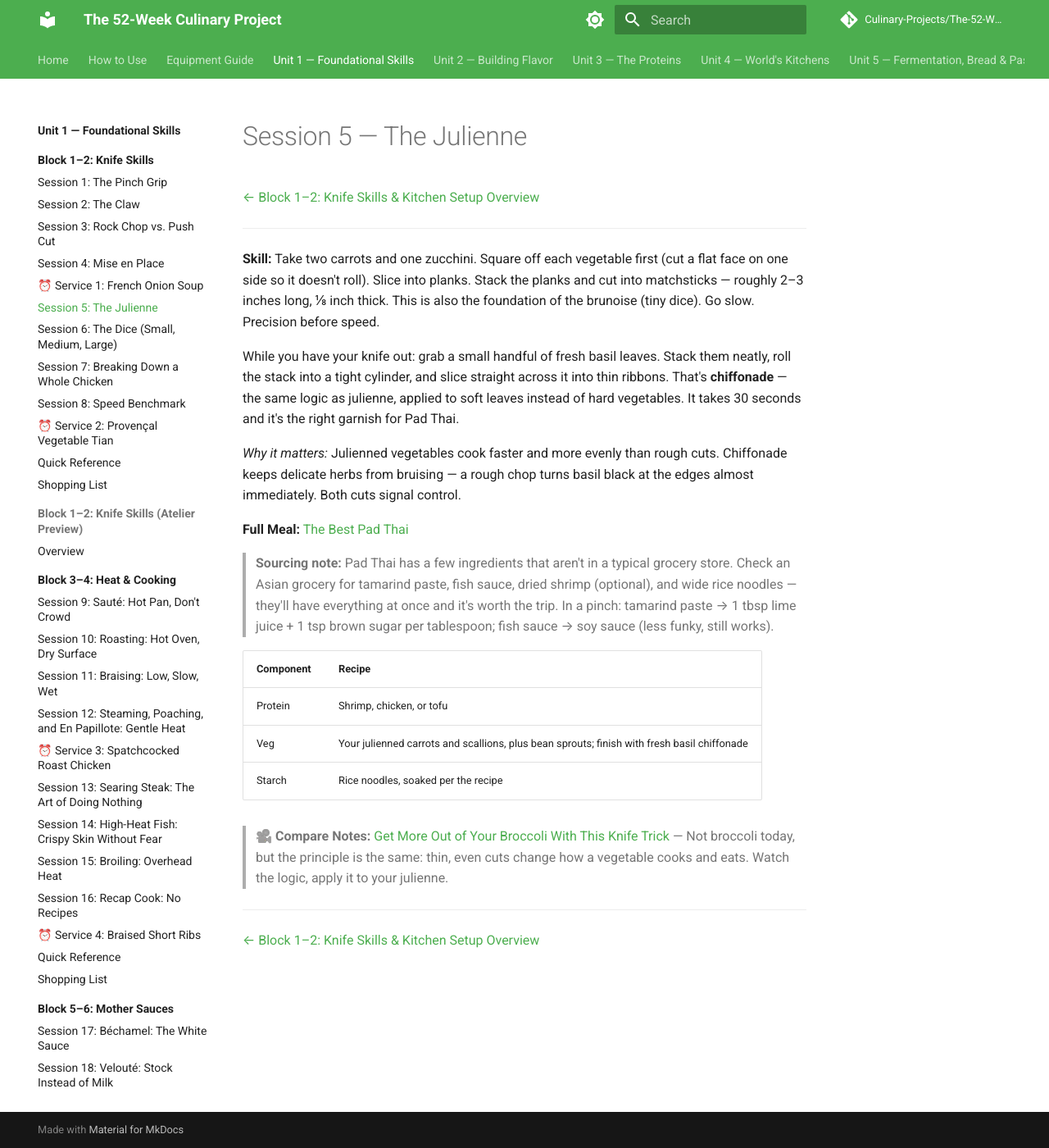
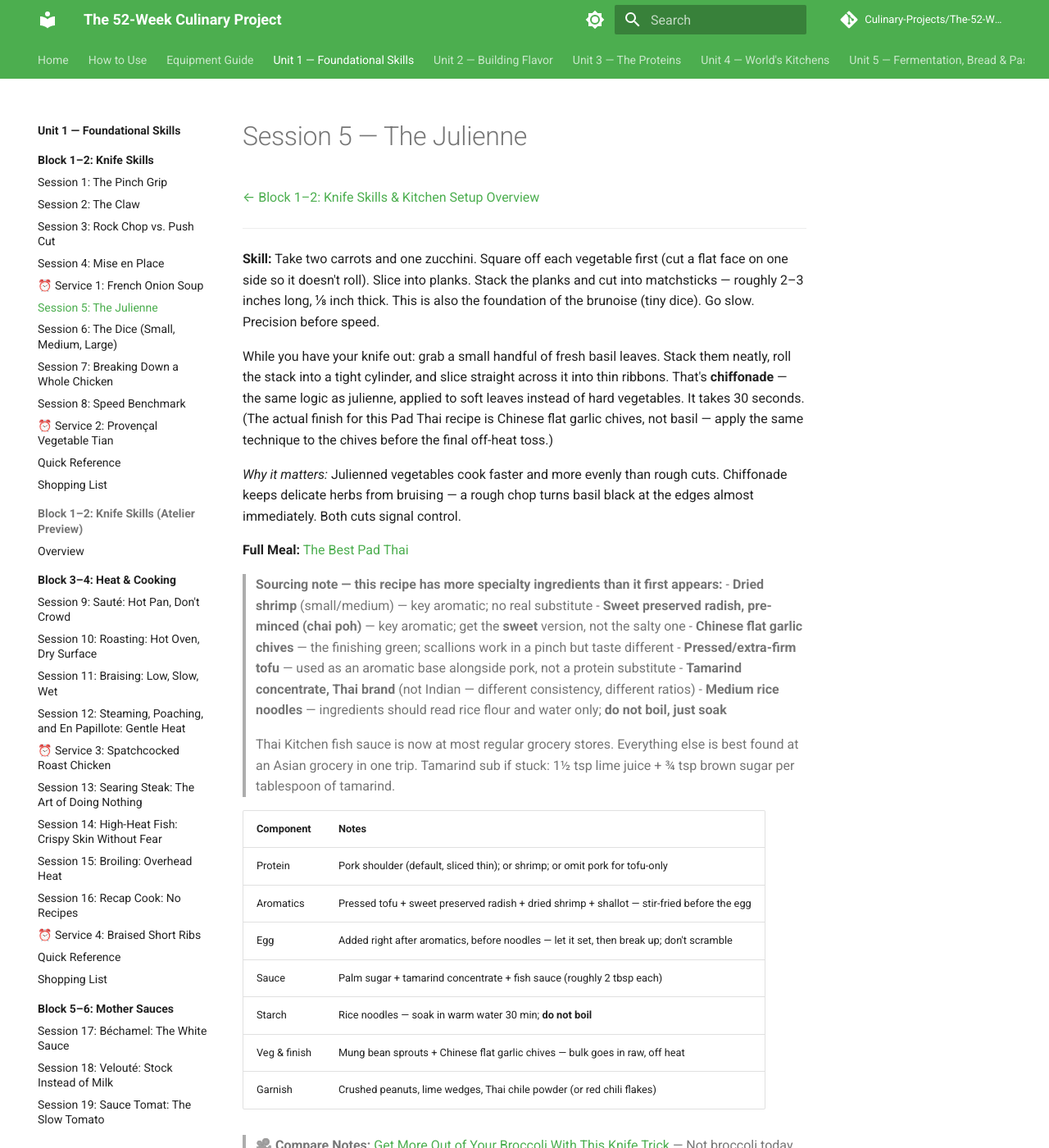
Before and after one commit to Culinary-Projects/The-52-Week-Culinary-Project, an MkDocs documentation site: the page built from docs/blocks/01-foundational-skills/01-02-knife-skills/session-5-the-julienne.md, in a window 1280 px wide and 1400 px high. Shown: the whole window at 82% size. Built offline with MkDocs 1.6.1 and Material for MkDocs 9.7.7, drawn with Linux system fonts in a browser that asks for light colours; comment, search, counter and statistics services are not loaded.

Commit message:
Fix incomplete Pad Thai ingredient list in session-5 and shopping list
- Add missing aromatics: pork shoulder, pressed tofu, dried shrimp,
  sweet preserved radish (chai poh), Asian shallot
- Add Chinese flat garlic chives as proper produce item (not scallions)
- Remove rice vinegar (not in the Serious Eats recipe)
- Update tamarind note: Thai brand only, not Indian
- Rewrite component table with all 7 components
- Rewrite sourcing note to cover full aromatic base
- Correct chiffonade note: basil is drill, garlic chives are the recipe finish

```diff
--- a/docs/blocks/01-foundational-skills/01-02-knife-skills/session-5-the-julienne.md
+++ b/docs/blocks/01-foundational-skills/01-02-knife-skills/session-5-the-julienne.md
@@ -6,19 +6,31 @@
 
 **Skill:** Take two carrots and one zucchini. Square off each vegetable first (cut a flat face on one side so it doesn't roll). Slice into planks. Stack the planks and cut into matchsticks — roughly 2–3 inches long, ⅛ inch thick. This is also the foundation of the brunoise (tiny dice). Go slow. Precision before speed.
 
-While you have your knife out: grab a small handful of fresh basil leaves. Stack them neatly, roll the stack into a tight cylinder, and slice straight across it into thin ribbons. That's **chiffonade** — the same logic as julienne, applied to soft leaves instead of hard vegetables. It takes 30 seconds and it's the right garnish for Pad Thai.
+While you have your knife out: grab a small handful of fresh basil leaves. Stack them neatly, roll the stack into a tight cylinder, and slice straight across it into thin ribbons. That's **chiffonade** — the same logic as julienne, applied to soft leaves instead of hard vegetables. It takes 30 seconds. (The actual finish for this Pad Thai recipe is Chinese flat garlic chives, not basil — apply the same technique to the chives before the final off-heat toss.)
 
 *Why it matters:* Julienned vegetables cook faster and more evenly than rough cuts. Chiffonade keeps delicate herbs from bruising — a rough chop turns basil black at the edges almost immediately. Both cuts signal control.
 
 **Full Meal:** [The Best Pad Thai](https://www.seriouseats.com/pad-thai-recipe-11680356)
 
-> **Sourcing note:** Pad Thai has a few ingredients that aren't in a typical grocery store. Check an Asian grocery for tamarind paste, fish sauce, dried shrimp (optional), and wide rice noodles — they'll have everything at once and it's worth the trip. In a pinch: tamarind paste → 1 tbsp lime juice + 1 tsp brown sugar per tablespoon; fish sauce → soy sauce (less funky, still works).
+> **Sourcing note — this recipe has more specialty ingredients than it first appears:**
+> - **Dried shrimp** (small/medium) — key aromatic; no real substitute
+> - **Sweet preserved radish, pre-minced (chai poh)** — key aromatic; get the **sweet** version, not the salty one
+> - **Chinese flat garlic chives** — the finishing green; scallions work in a pinch but taste different
+> - **Pressed/extra-firm tofu** — used as an aromatic base alongside pork, not a protein substitute
+> - **Tamarind concentrate, Thai brand** (not Indian — different consistency, different ratios)
+> - **Medium rice noodles** — ingredients should read rice flour and water only; **do not boil, just soak**
+>
+> Thai Kitchen fish sauce is now at most regular grocery stores. Everything else is best found at an Asian grocery in one trip. Tamarind sub if stuck: 1½ tsp lime juice + ¾ tsp brown sugar per tablespoon of tamarind.
 
-| Component | Recipe |
-|-----------|--------|
-| Protein | Shrimp, chicken, or tofu |
-| Veg | Your julienned carrots and scallions, plus bean sprouts; finish with fresh basil chiffonade |
-| Starch | Rice noodles, soaked per the recipe |
+| Component | Notes |
+|-----------|-------|
+| Protein | Pork shoulder (default, sliced thin); or shrimp; or omit pork for tofu-only |
+| Aromatics | Pressed tofu + sweet preserved radish + dried shrimp + shallot — stir-fried before the egg |
+| Egg | Added right after aromatics, before noodles — let it set, then break up; don't scramble |
+| Sauce | Palm sugar + tamarind concentrate + fish sauce (roughly 2 tbsp each) |
+| Starch | Rice noodles — soak in warm water 30 min; **do not boil** |
+| Veg & finish | Mung bean sprouts + Chinese flat garlic chives — bulk goes in raw, off heat |
+| Garnish | Crushed peanuts, lime wedges, Thai chile powder (or red chili flakes) |
 
 > 🎥 **Compare Notes:** [Get More Out of Your Broccoli With This Knife Trick](https://www.youtube.com/watch?v=B_TmqpsmH-M) — Not broccoli today, but the principle is the same: thin, even cuts change how a vegetable cooks and eats. Watch the logic, apply it to your julienne.
 
```
Also changed, not shown: docs/blocks/01-foundational-skills/01-02-knife-skills/shopping-list.md (+9 -5 lines).
